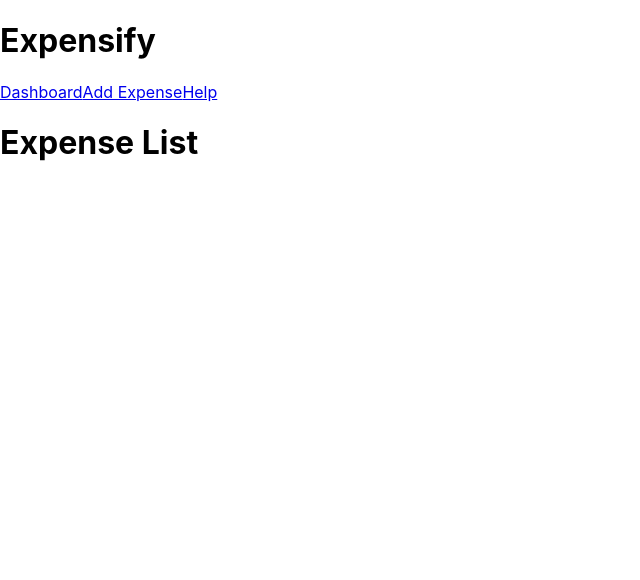
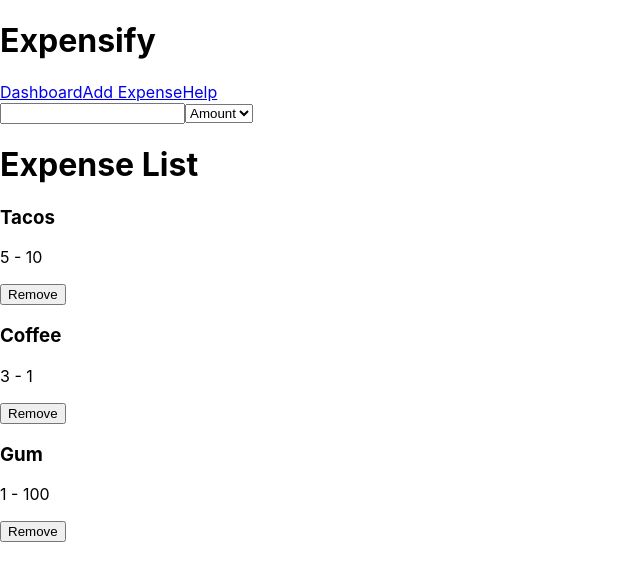
Before and after one commit to WebWallen/react-practice, a React (Create React App) app: page /dashboard in a window 1280 px wide. Shown: the top 580 px of the page, without its empty margins (0-640 px from the left). Built offline with nearby package versions, Linux system fonts and the light colour scheme.

Commit message:
Search bar and sorting by date/amount both work.

```diff
--- a/src/components/ExpenseDashboard.js
+++ b/src/components/ExpenseDashboard.js
@@ -1,8 +1,10 @@
 import React from 'react';
-import ExpenseList from './ExpenseList'
+import ExpenseList from './ExpenseList';
+import ExpenseListFilters from './ExpenseListFilters';
 
 const ExpenseDashboard = () => (
     <div>
+        <ExpenseListFilters />
         <ExpenseList />
     </div>
 );
--- a/src/components/ExpenseList.js
+++ b/src/components/ExpenseList.js
@@ -1,23 +1,24 @@
 import React from 'react';
 import { connect } from 'react-redux';
+import ExpenseListItem from './ExpenseListItem';
+import { getVisibleExpenses } from '../selectors/expenses';
 
 // Goal is to craft a super simple presentational component that scales easily
 
 const ExpenseList = (props) => (
     <div>
         <h1>Expense List</h1>
-        {
-            props.expenses.map(expense => <p>{expense.text}</p>)
-        }
-        {/* {props.expenses.length} */}
-        {/* {props.filters.text} */}
+        { props.expenses.map((expense) => {
+            // To be compatible with ListItem, spread in the props
+            return <ExpenseListItem key={expense.id} {...expense} />
+        })}
     </div>
 );
 
 const mapStateToProps = (state) => {
     return {
-        expenses: state.expenses,
-        filters: state.filters
+        // Calling selector function renders correct filtered info
+        expenses: getVisibleExpenses(state.expenses, state.filters)
     };
 }
 
--- /dev/null
+++ b/src/components/ExpenseListFilters.js
@@ -0,0 +1,33 @@
+import React from 'react';
+import { connect } from 'react-redux';
+import { setTextFilter, sortByDate, sortByAmount } from '../actions/filters';
+
+// POTENTIAL INTERVIEW QUESTION TOPIC: Dynamically changing form values with Javascript is called "controlled inputs"
+
+const ExpenseListFilters = (props) => (
+    <div>
+        {/* Pass in props, use them to call dispatch, specify the action that sets text filter, pass in user (target/event) value */}
+        <input type="text" value={props.filters.text} onChange={(e) => {
+            props.dispatch(setTextFilter(e.target.value)) }}
+        />
+        <select
+            // Note: "sortBy" is attached to both action's returns
+            value={props.filters.sortBy}
+            onChange={(e) => {
+                e.target.value === "date" ? props.dispatch(sortByDate())
+                : props.dispatch(sortByAmount())
+            }}
+        >
+            <option value="date">Date</option>
+            <option value="amount">Amount</option>
+        </select>
+    </div>
+);
+
+const mapStateToProps = (state) => {
+    return {
+        filters: state.filters
+    };
+};
+
+export default connect(mapStateToProps)(ExpenseListFilters);
--- /dev/null
+++ b/src/components/ExpenseListItem.js
@@ -0,0 +1,19 @@
+import React from 'react';
+import { connect } from 'react-redux';
+import { removeExpense } from '../actions/expenses';
+
+// Destructure the desired props for easy access (spread into EL)
+const ExpenseListItem = ({ dispatch, id, description, amount, createdAt }) => (
+    <div>
+        <h3>{description}</h3>
+        <p>{amount} - {createdAt}</p>
+        <button onClick={() => {
+            dispatch(removeExpense({ id })) // Id is contained in an object, thus curlys
+            }}>Remove
+        </button>
+    </div>
+);
+
+export default connect()(ExpenseListItem);
+
+// No need to connect anything here, it's already done in ExList
--- a/src/index.js
+++ b/src/index.js
@@ -19,13 +19,10 @@
     })
 );
 
-store.dispatch(addExpense({ description: 'Coffee' }));
-store.dispatch(addExpense({ description: 'Tacos' }));
-store.dispatch(setTextFilter('cof'));
-
-const state = store.getState();
-const visibleExpenses = getVisibleExpenses(state.expenses, state.filters);
-console.log(visibleExpenses);
+store.dispatch(addExpense({ description: 'Coffee', amount: 3, createdAt: 1 }));
+store.dispatch(addExpense({ description: 'Tacos', amount: 5, createdAt: 10 }));
+store.dispatch(addExpense({ description: 'Gum', amount: 1, createdAt: 100 }));
+// store.dispatch(setTextFilter('cof'));
 
 ReactDOM.render(
     <Provider store={store}>
```
